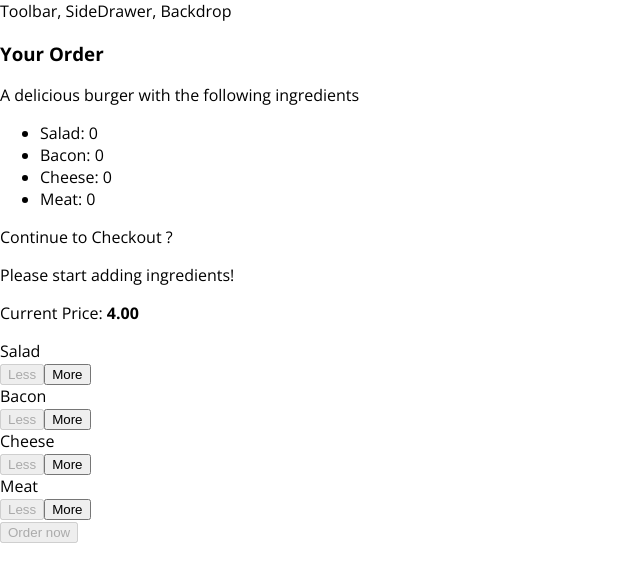
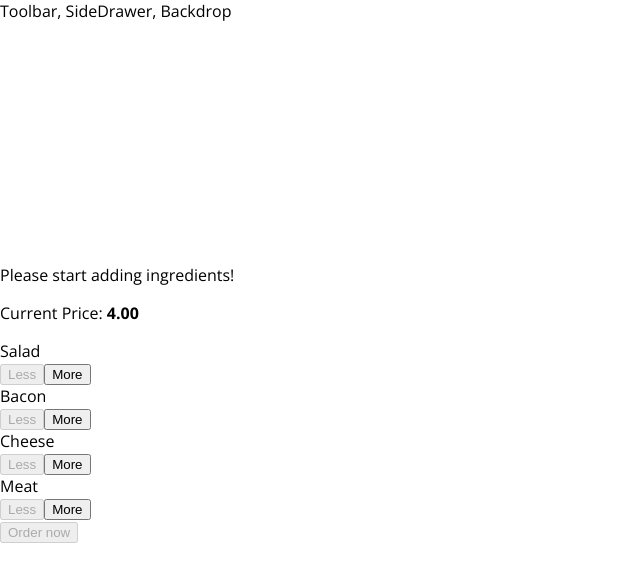
Before and after one commit to bon9/burger, a React app: page / in a window 1280 px wide. Shown: the top 582 px of the page, without its empty margins (0-640 px from the left). Built offline with nearby package versions, Linux system fonts and the light colour scheme.

Commit message:
Showing Hiding the Modal (with Animation)

```diff
--- a/src/components/Burger/BuildControls/BuildControls.js
+++ b/src/components/Burger/BuildControls/BuildControls.js
@@ -22,7 +22,8 @@ const buildControls = (props) => (
 		))}
 		<button
 			className={classes.OrderButton}
-			disabled={!props.purchaseble}>Order now</button>
+			disabled={!props.purchaseble}
+			onClick={props.ordered}>Order now</button>
 	</div>
 );
 
--- a/src/components/UI/Modal/Modal.js
+++ b/src/components/UI/Modal/Modal.js
@@ -2,7 +2,12 @@ import React from 'react';
 import classes from './Modal.css'
 
 const modal = (props) => (
-	<div className={classes.Modal}>
+	<div
+		className={classes.Modal}
+		style={{
+			transform: props.show ? 'translateY(0)' : 'translateY(-100vh)',
+			opcaity: props.show ? '1' : '0'
+		}}>
 		{props.children}
 	</div>
 );
--- a/src/containers/BurgerBuilder/BurgerBuilder.js
+++ b/src/containers/BurgerBuilder/BurgerBuilder.js
@@ -21,20 +21,8 @@ class BurgerBuilder extends Component {
 			meat: 0
 		},
 		totalPrice: 4,
-		purchaseble: false
-	}
-
-	updatePurchaseState(ingredients) {
-		// salad: 5, bacon: 3 ..
-		const sum = Object.keys(ingredients) // ['salad', 'bacon']
-			.map(igKey => {
-				return ingredients[igKey] // [5, 3]
-			})
-			.reduce((sum, el) => {
-				return sum + el; // [0 + 5 + 3]
-			}, 0);
-		// purchaseble: true if sum > 0
-		this.setState({ purchaseble: sum > 0 });
+		purchaseble: false, // Order button active on/off
+		purchasing: false // Order button click on/off
 	}
 
 	addIngredientHandler = (type) => {
@@ -72,6 +60,23 @@ class BurgerBuilder extends Component {
 		this.updatePurchaseState(updatedIngredients);
 	}
 
+	updatePurchaseState(ingredients) {
+		// salad: 5, bacon: 3 ..
+		const sum = Object.keys(ingredients) // ['salad', 'bacon']
+			.map(igKey => {
+				return ingredients[igKey] // [5, 3]
+			})
+			.reduce((sum, el) => {
+				return sum + el; // [0 + 5 + 3]
+			}, 0);
+		// purchaseble: true if sum > 0
+		this.setState({ purchaseble: sum > 0 });
+	}
+
+	purchaseHandler = () => {
+		this.setState({ purchasing: true });
+	}
+
 	render() {
 		const disabledInfo = {
 			...this.state.ingredients // копируем текущее сост
@@ -85,7 +90,7 @@ class BurgerBuilder extends Component {
 
 		return (
 			<Aux>
-				<Modal>
+				<Modal show={this.state.purchasing}>
 					<OrderSummary ingredients={this.state.ingredients} />
 				</Modal>
 				<Burger ingredients={this.state.ingredients} />
@@ -94,7 +99,8 @@ class BurgerBuilder extends Component {
 					ingredientRemoved={this.removeIngredientHandler}
 					disabled={disabledInfo} // Less button on/off
 					price={this.state.totalPrice}
-					purchaseble={this.state.purchaseble} // Order button on/off
+					purchaseble={this.state.purchaseble} // Order button active on/off
+					ordered={this.purchaseHandler} // Order button click on/off
 				/>
 			</Aux>
 		);
```
